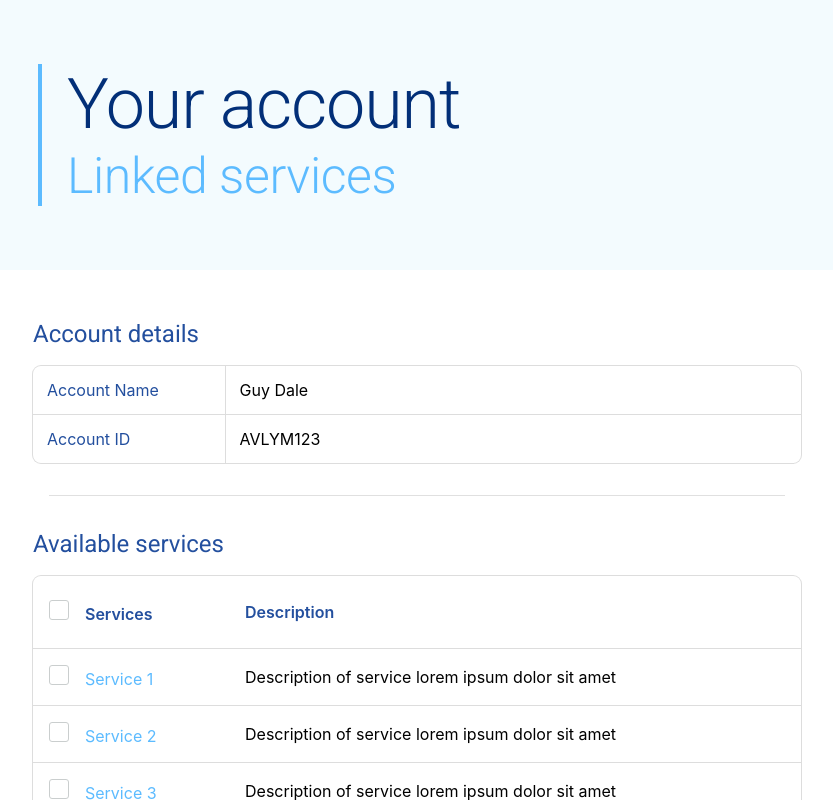
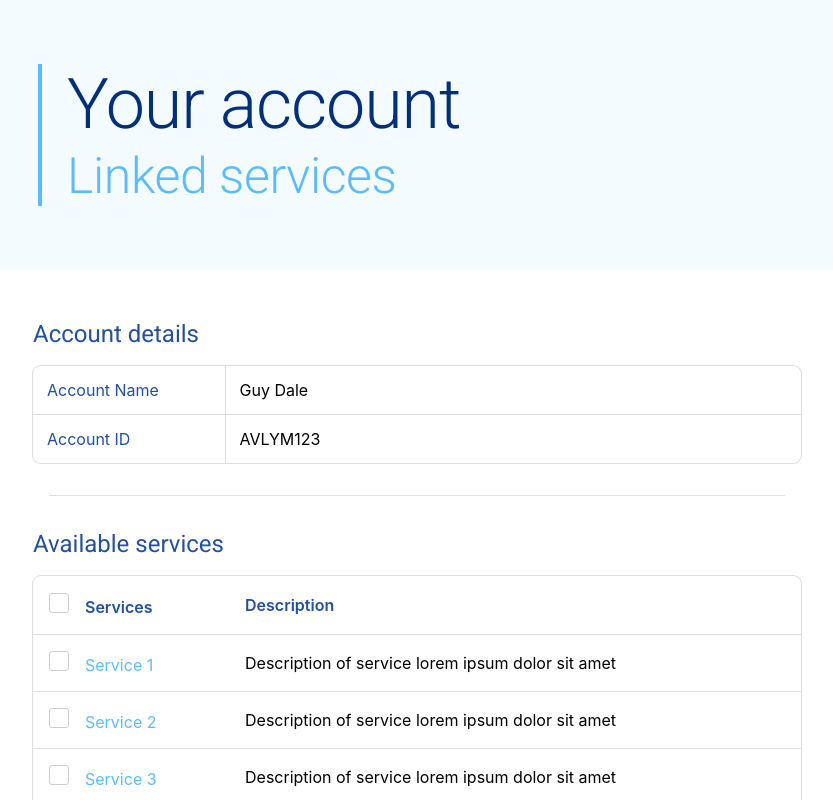
Before and after one commit to Kwiddy/Internship-React-Page, a React (Create React App) app: page / in a window 1280 px wide. Shown: the top 800 px of the page, without its empty margins (223-1056 px from the left). Built offline with nearby package versions, Linux system fonts and the light colour scheme.

Commit message:
reduce size of services header

```diff
--- a/src/styles/style.css
+++ b/src/styles/style.css
@@ -110,7 +110,8 @@ header .headText #subHead {
 
 .page-wrapper .page-block .available-services th {
   color: #234f9e;
-  padding: 1vh;
+  padding-right: 1vh;
+  padding-left: 1vh;
   font-weight: 600;
 }
 
--- a/src/styles/style.scss
+++ b/src/styles/style.scss
@@ -91,7 +91,8 @@ header {
       }
       th {
         color: #234f9e;
-        padding: 1vh;
+        padding-right: 1vh;
+        padding-left: 1vh;
         font-weight: 600;
       }
       tr {
```
Also changed, not shown: 1 other file (tests, documents, lock files or other folders).
